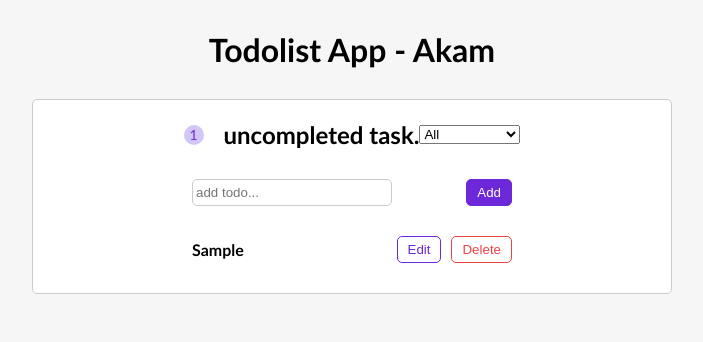
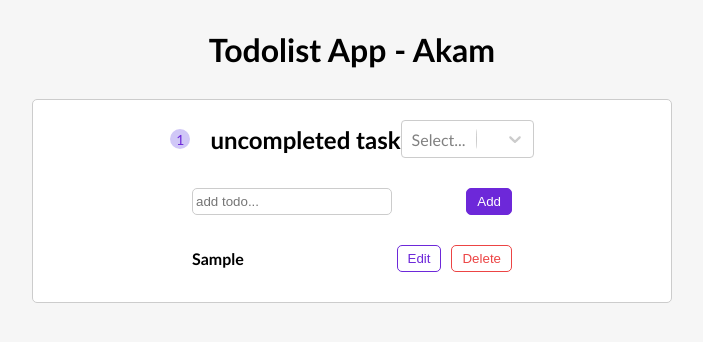
Before and after one commit to akamzandi/Todolist-App, a React (Create React App) app: page / in a window 1280 px wide. Both pictures are taken after typing "Sample" into the empty fields and a click on the button "Add". Shown: the top 342 px of the page, without its empty margins (288-991 px from the left). Built offline with nearby package versions, Linux system fonts and the light colour scheme.

Commit message:
reafactored select-option with React Select Lib

```diff
--- a/src/components/NavBar.js
+++ b/src/components/NavBar.js
@@ -1,4 +1,12 @@
-const NavBar = ({ unComplitedTodos, onSelect, status }) => {
+import Select from "react-select";
+
+const options = [
+  { value: "All", label: "All" },
+  { value: "Completed", label: "Completed" },
+  { value: "Uncompleted", label: "Uncompleted" },
+];
+
+const NavBar = ({ unComplitedTodos, onChange, selectedOption }) => {
   if (!unComplitedTodos) {
     return (
       <header>
@@ -10,12 +18,8 @@ const NavBar = ({ unComplitedTodos, onSelect, status }) => {
   return (
     <header>
       <span>{unComplitedTodos}</span>
-      <h2> uncompleted task.</h2>
-      <select onChange={onSelect} value={status}>
-        <option value="All">All</option>
-        <option value="Completed">Completed</option>
-        <option value="Uncompleted">Uncompleted</option>
-      </select>
+      <h2> uncompleted task</h2>
+      <Select onChange={onChange} value={selectedOption} options={options} />
     </header>
   );
 };
--- a/src/components/TodoApp.js
+++ b/src/components/TodoApp.js
@@ -6,11 +6,11 @@ import NavBar from "./NavBar";
 const TodoApp = () => {
   const [todos, setTodos] = useState([]);
   const [filteredTodos, setFilteredTodos] = useState([]);
-  const [status, setStatus] = useState("All");
+  const [selectedOption, setSelectedOption] = useState("All");
 
   useEffect(() => {
-    filterTodos(status);
-  }, [todos, status]);
+    filterTodos(selectedOption.value);
+  }, [todos, selectedOption]);
 
   const addTodo = (input) => {
     const newTodo = {
@@ -50,8 +50,8 @@ const TodoApp = () => {
   };
 
   const selectHandler = (e) => {
-    setStatus(e.target.value);
-    filterTodos(e.target.value);
+    setSelectedOption(e);
+    filterTodos(e.value);
   };
 
   const filterTodos = (status) => {
@@ -71,8 +71,8 @@ const TodoApp = () => {
     <div className="container">
       <NavBar
         unComplitedTodos={todos.filter((t) => !t.isCompleted).length}
-        status={status}
-        onSelect={selectHandler}
+        selectedOption={selectedOption}
+        onChange={selectHandler}
       />
       <TodoForm submitTodo={addTodo} />
       <TodoList
```
